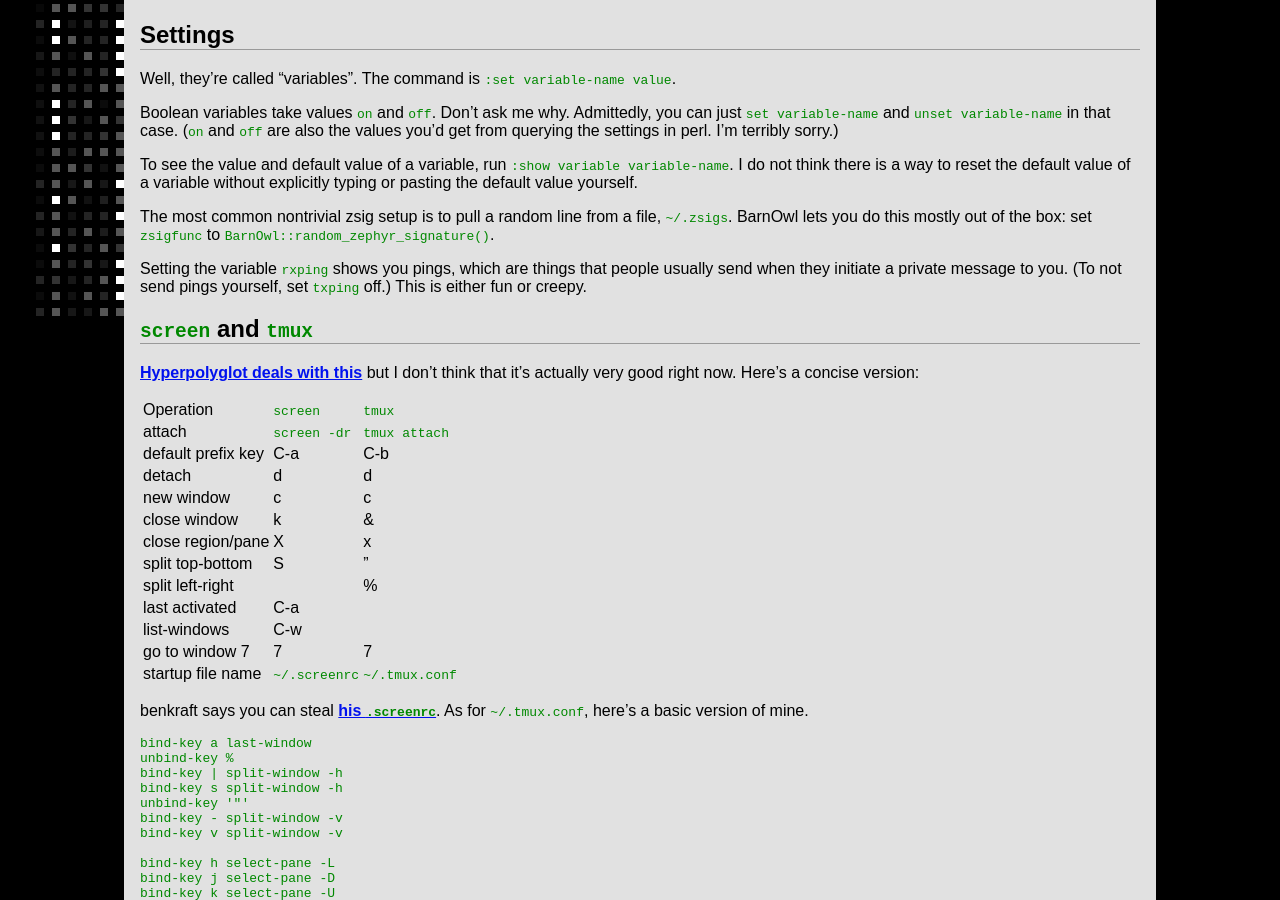
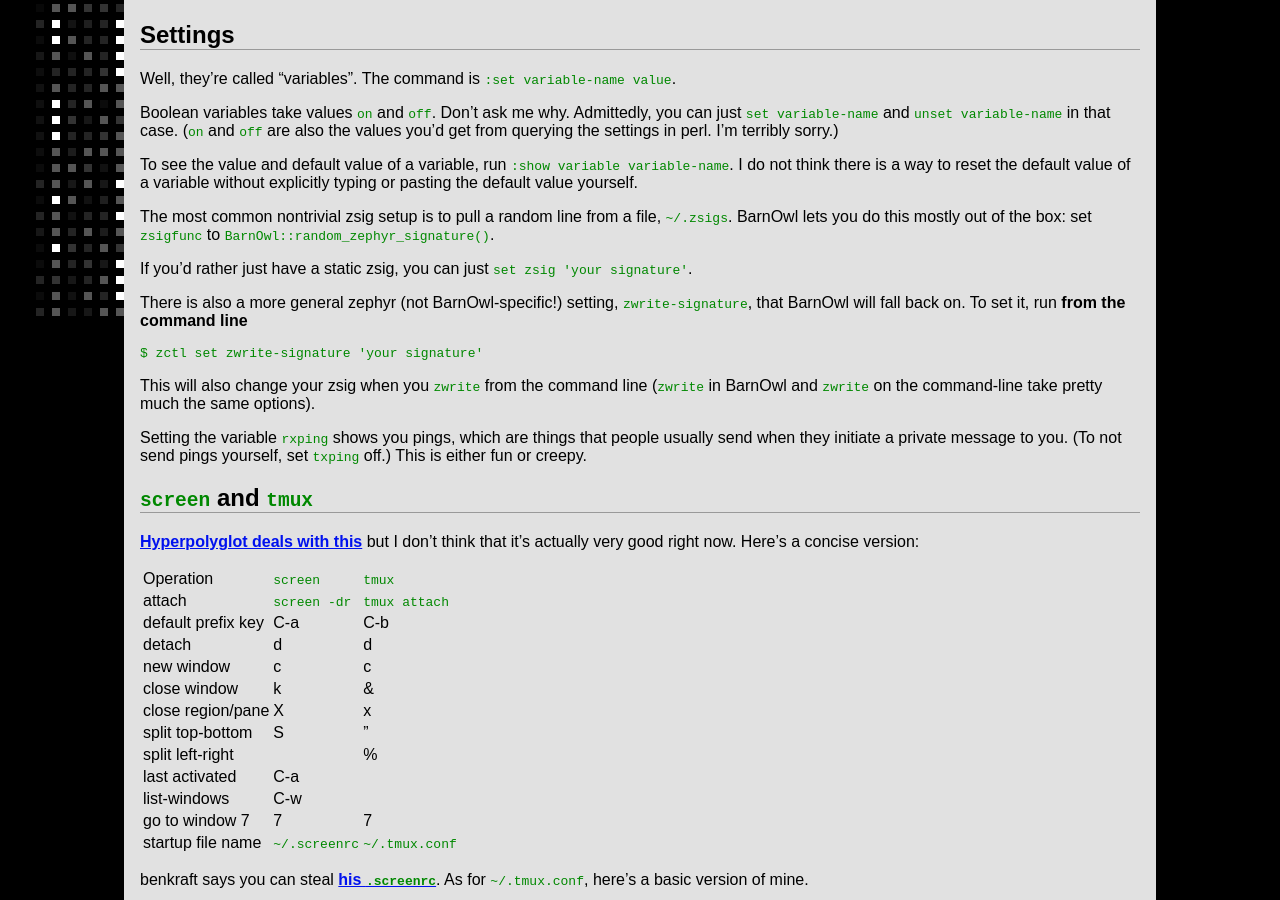
Before and after one commit to betaveros/mit, a Jekyll site: the page built from _posts/2015-10-13-zephyr.markdown, in a window 1280 px wide and 900 px high, scrolled down 2912 px. Built offline with Jekyll 4.4.1, drawn with Linux system fonts in a browser that asks for light colours.

Commit message:
TIL about zctl zwrite-signature

```diff
--- a/_posts/2015-10-13-zephyr.markdown
+++ b/_posts/2015-10-13-zephyr.markdown
@@ -166,6 +166,14 @@ To see the value and default value of a variable, run `:show variable variable-n
 
 The most common nontrivial zsig setup is to pull a random line from a file, `~/.zsigs`. BarnOwl lets you do this mostly out of the box: set `zsigfunc` to `BarnOwl::random_zephyr_signature()`.
 
+If you'd rather just have a static zsig, you can just `set zsig 'your signature'`.
+
+There is also a more general zephyr (not BarnOwl-specific!) setting, `zwrite-signature`, that BarnOwl will fall back on. To set it, run **from the command line**
+
+    $ zctl set zwrite-signature 'your signature'
+
+This will also change your zsig when you `zwrite` from the command line (`zwrite` in BarnOwl and `zwrite` on the command-line take pretty much the same options).
+
 Setting the variable `rxping` shows you pings, which are things that people usually send when they initiate a private message to you. (To not send pings yourself, set `txping` off.) This is either fun or creepy.
 
 ## `screen` and `tmux`
```
